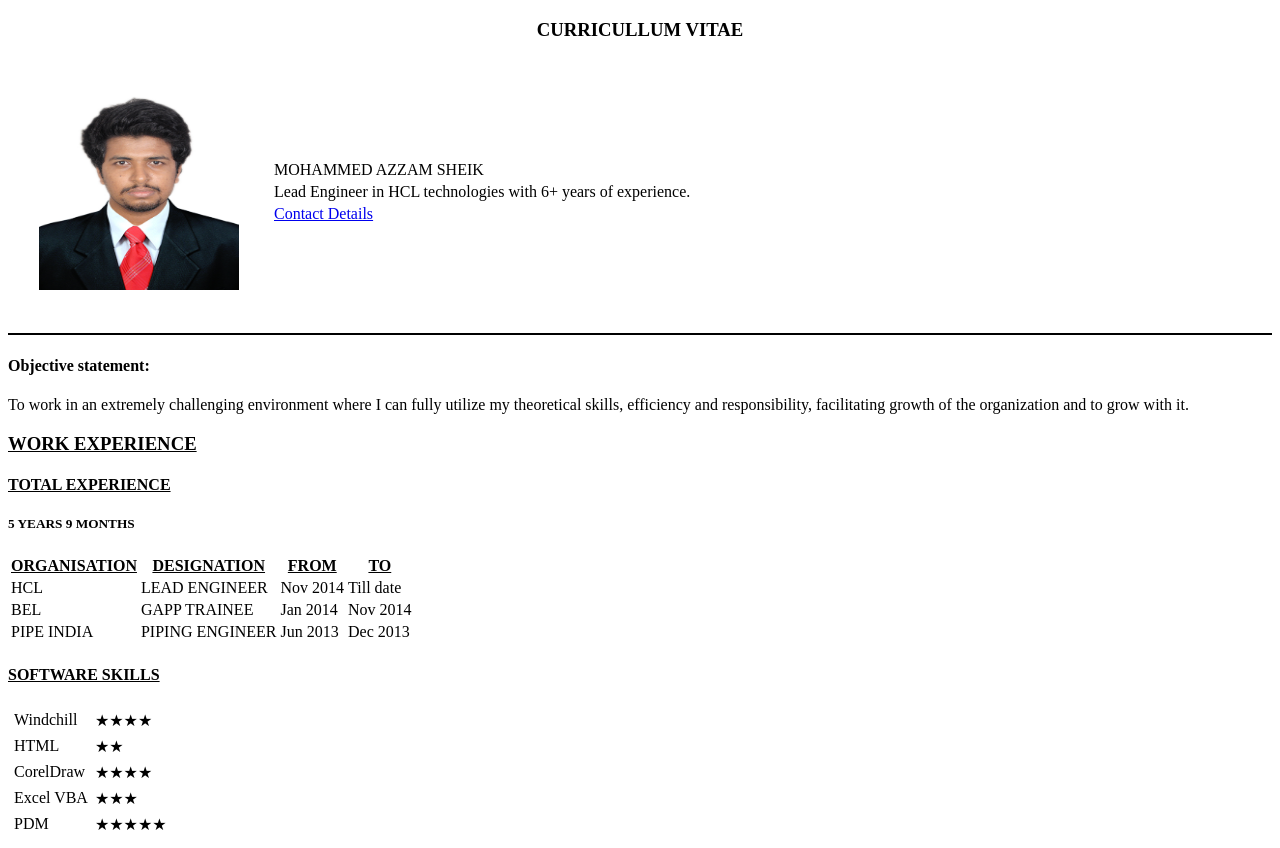
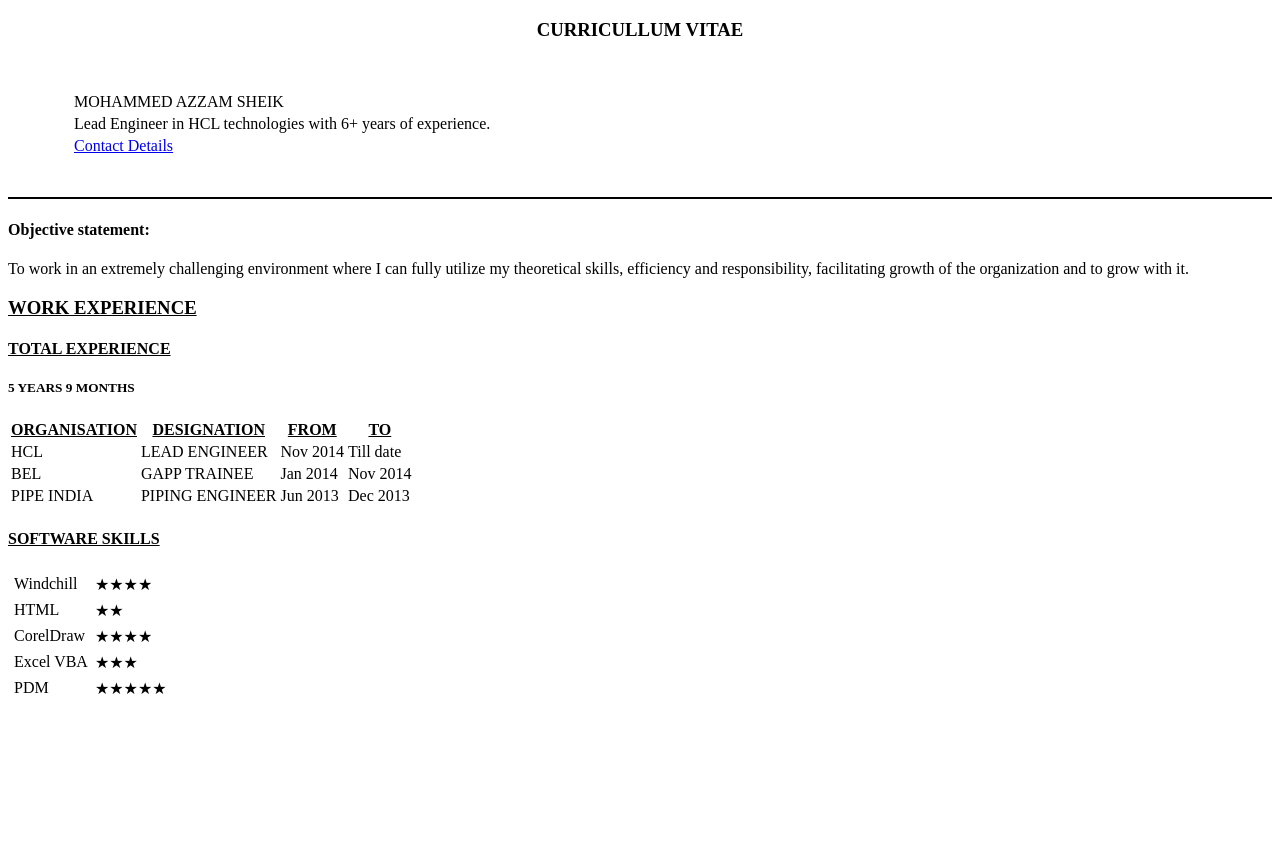
Before and after one commit to mazzams/CV, a plain HTML site: page index.html in a window 1280 px wide. After the commit the page ends 800 px from the top, so only its background shows below. Drawn offline with Linux system fonts and the light colour scheme.

Commit message:
Update index.html

```diff
--- a/index.html
+++ b/index.html
@@ -10,7 +10,7 @@
 </center>
 <table cellspacing=30>
   <tr>
-    <td><img src="azzam copy copy.jpg" alt="Azzam Pic" width="200" height="200"></td>
+    <td><imp src="azzam copy copy.jpg" alt="Azzam Pic" width="200" height="200"></td>
     <td>
       <table>
         <tr>
```
